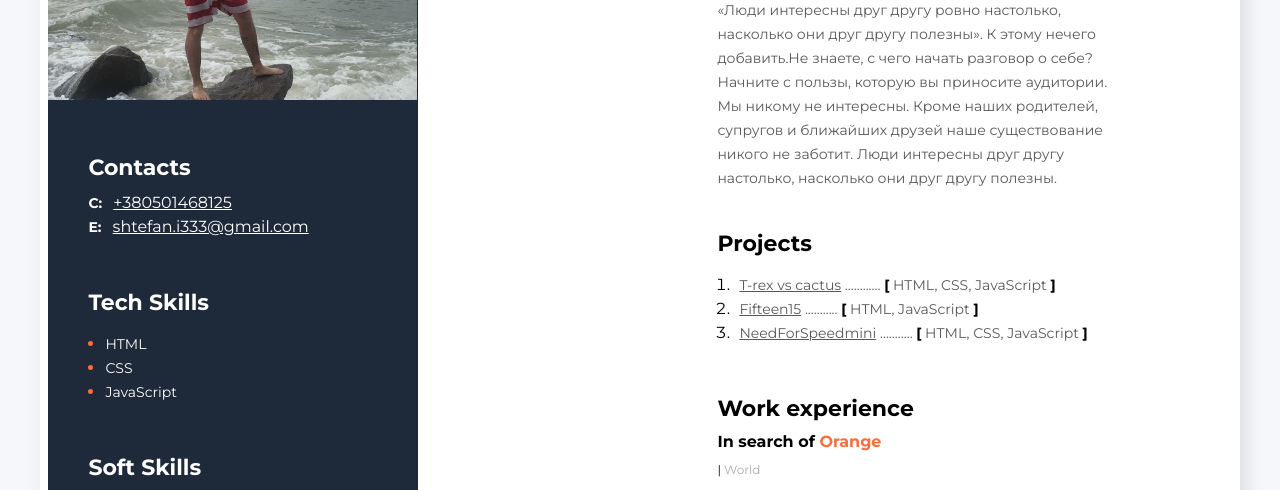
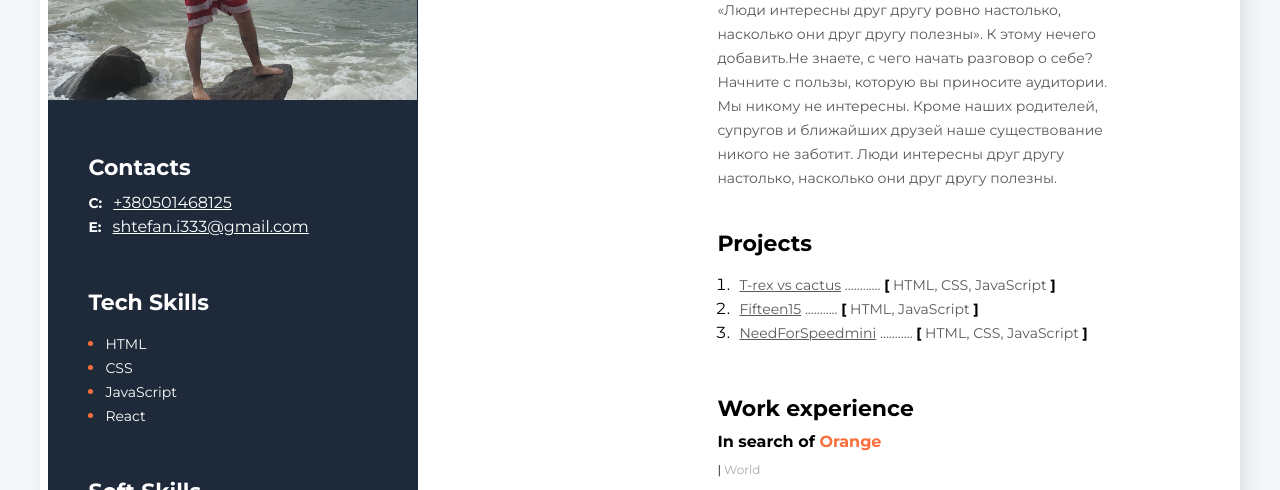
Before and after one commit to ShtefanI11/Resume, a plain HTML site: page index.html in a window 1280 px wide. Shown: the part 257-747 px from the top of the page. Drawn offline with Linux system fonts and the light colour scheme.

Commit message:
Update index.html

```diff
--- a/index.html
+++ b/index.html
@@ -138,6 +138,7 @@
                     <li class="tech-skills-item"><span class="tech-skills-item-text">HTML</span></li>
                     <li class="tech-skills-item"><span class="tech-skills-item-text">CSS</span></li>
                     <li class="tech-skills-item"><span class="tech-skills-item-text">JavaScript</span></li>
+                    <li class="tech-skills-item"><span class="tech-skills-item-text">React</span></li>
                  </ul>
                 </div>
                 <!-- Soft Skills Sections -->
```
